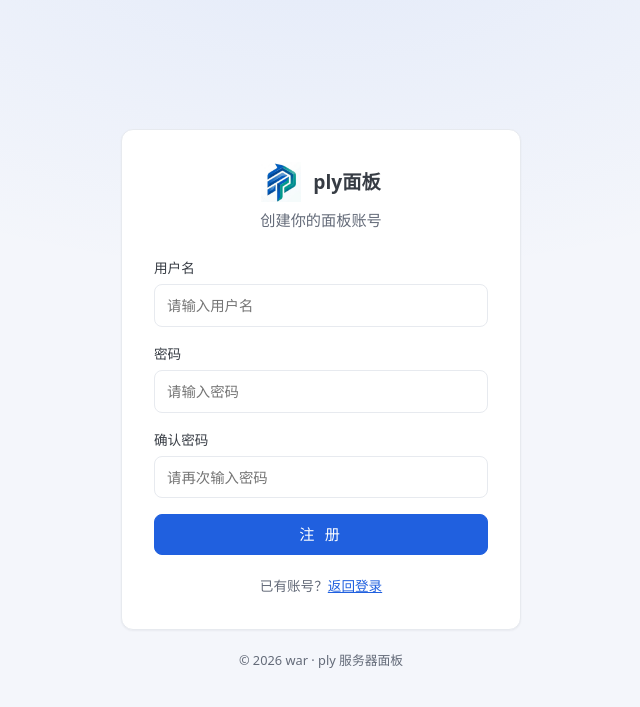
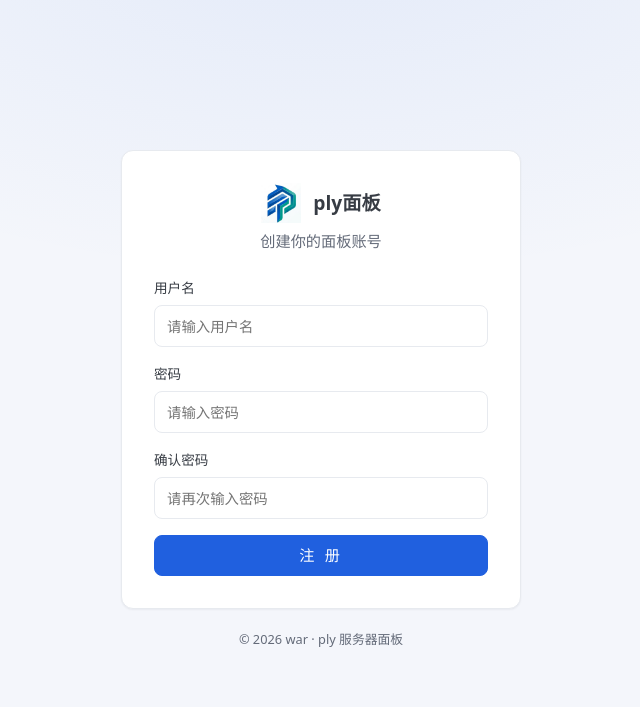
Before and after one commit to WenAnrong/ply, a Flask app: page /register in a window 1280 px wide. Shown: the top 707 px of the page, without its empty margins (319-959 px from the left). Run offline with Flask 3, Linux system fonts and the light colour scheme.

Commit message:
让注册界面只能在第一次进入

```diff
--- a/static/css/main.css
+++ b/static/css/main.css
@@ -870,13 +870,6 @@ textarea:focus {
     letter-spacing: 0.2em;
 }
 
-.auth-switch {
-    text-align: center;
-    font-size: 0.85rem;
-    color: var(--text-muted);
-    margin: 20px 0 0;
-}
-
 .auth-footer {
     color: var(--text-muted);
     font-size: 0.8rem;
--- a/templates/login.html
+++ b/templates/login.html
@@ -54,8 +54,6 @@
 
 					<button type="submit" class="btn btn-primary auth-submit">登 录</button>
 				</form>
-
-				<p class="auth-switch">还没有账号？<a href="{{ url_for('auth.register') }}">立即注册</a></p>
 			</div>
 
 			<p class="auth-footer">&copy; {{ now_year }} war · ply 服务器面板</p>
--- a/templates/register.html
+++ b/templates/register.html
@@ -66,8 +66,6 @@
 
 					<button type="submit" class="btn btn-primary auth-submit">注 册</button>
 				</form>
-
-				<p class="auth-switch">已有账号？<a href="{{ url_for('auth.login') }}">返回登录</a></p>
 			</div>
 
 			<p class="auth-footer">&copy; {{ now_year }} war · ply 服务器面板</p>
--- a/views/auth.py
+++ b/views/auth.py
@@ -24,6 +24,10 @@ def register():
     # 已登录用户直接回首页
     if current_user.is_authenticated:
         return redirect(url_for("dashboard.index"))
+
+    # 如果已经存在用户则拒绝注册
+    if User.query.count() > 0:
+        return redirect(url_for("auth.login"))
 
     if request.method == "POST":
         username = request.form.get("username", "").strip()
@@ -58,6 +62,11 @@ def register():
 
 @auth_bp.route("/login", methods=["GET", "POST"])
 def login():
+
+    # 还没有任何用户，强制进入注册页完成初始化
+    if User.query.count() == 0:
+        return redirect(url_for("auth.register"))
+
     # 已登录用户直接回首页
     if current_user.is_authenticated:
         return redirect(url_for("dashboard.index"))
```
